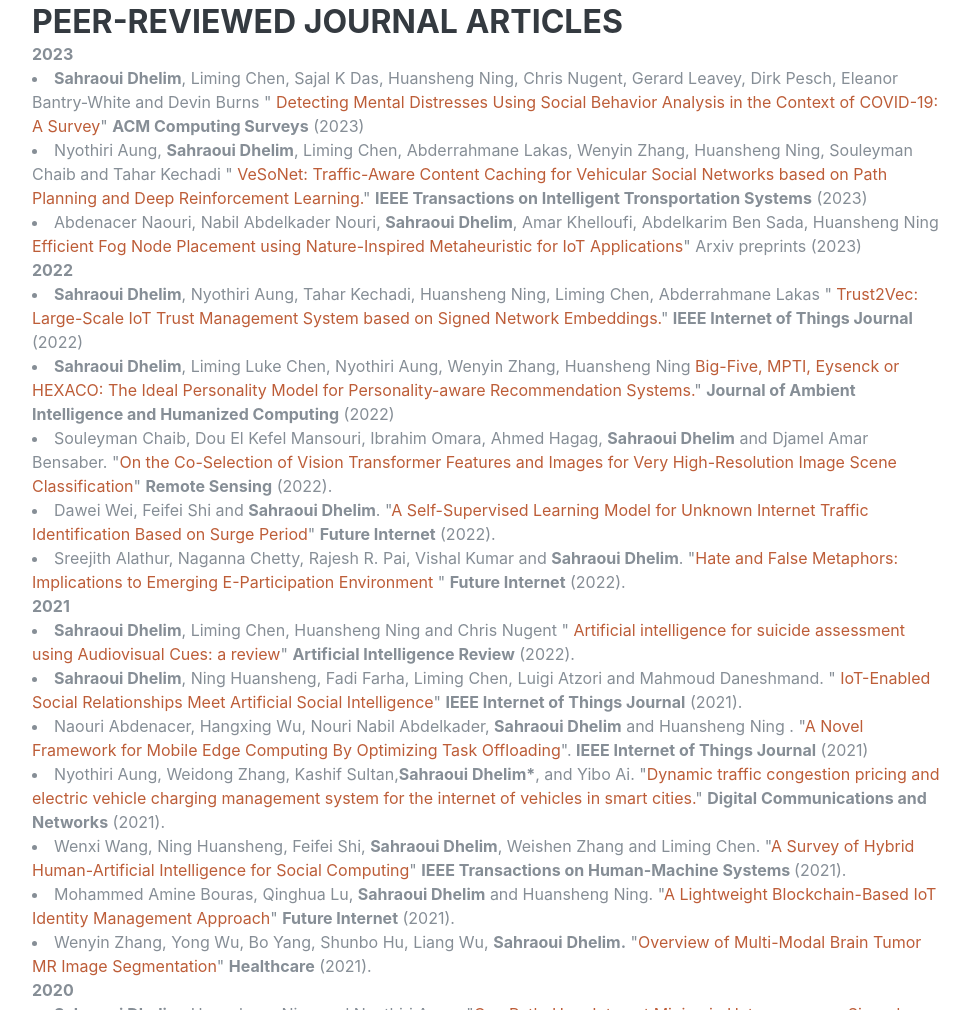
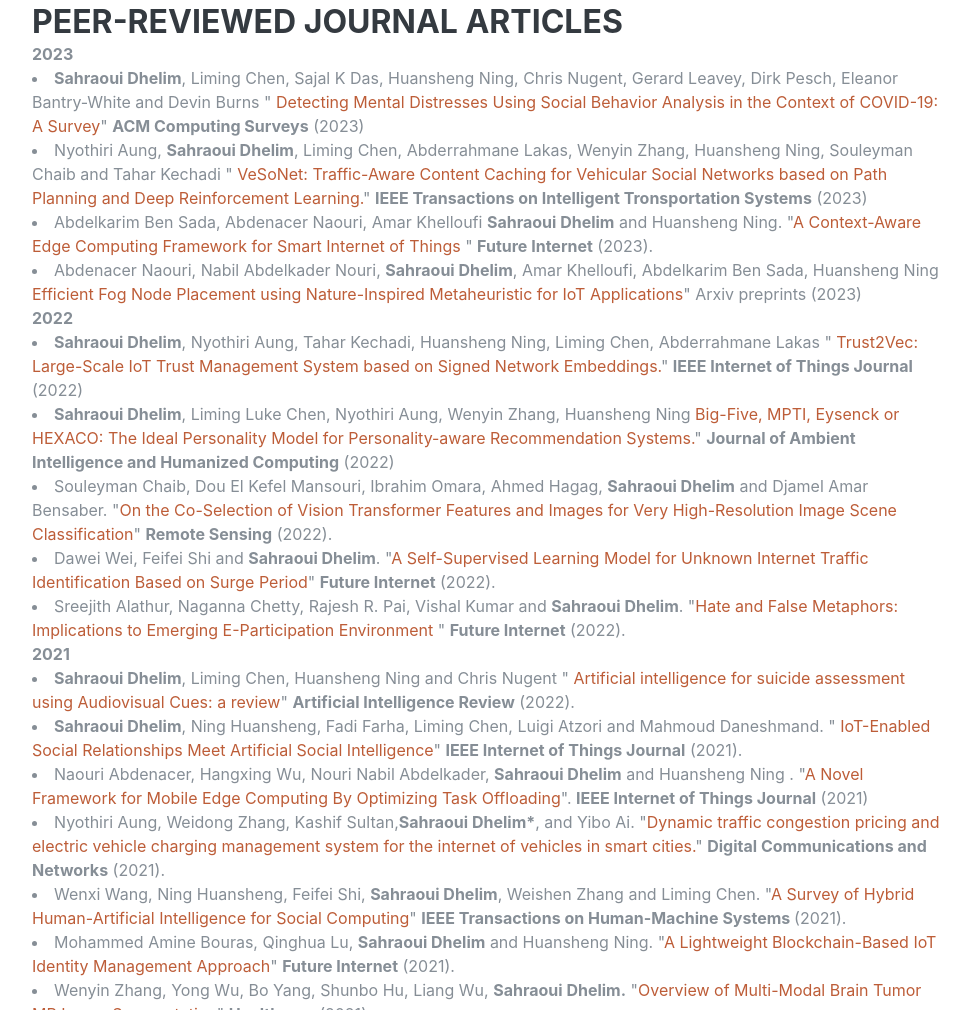
Before and after one commit to sahraoui17/profile, a website with bundled scripts: page index.html in a window 1280 px wide. Shown: the part 3363-4373 px from the top of the page, without its empty margins (288-1258 px from the left). Built offline with nearby package versions, Linux system fonts and the light colour scheme; some icons are missing; a web font is replaced by a local one.

Commit message:
added karim paper

```diff
--- a/index.html
+++ b/index.html
@@ -277,9 +277,6 @@
           <div class="resume-content">
             <h3 class="mb-0">Peer-Reviewed Journal Articles</h3>
 
-
-
-
            <i class="fa-li fa fa-check-square"></i><strong>2023</strong>
 
            <li><i class="fa-li fa fa-check"></i>
@@ -293,6 +290,12 @@
               "<a href="https://ieeexplore.ieee.org/abstract/document/10070376" target="_blank">
               VeSoNet: Traffic-Aware Content Caching for Vehicular Social Networks based on Path Planning and Deep Reinforcement Learning.</a>"
               <strong>IEEE Transactions on Intelligent Tronsportation Systems</strong> (2023)</li>
+
+
+              <li>
+                <i class="fa-li fa fa-check"></i>
+                Abdelkarim Ben Sada, Abdenacer Naouri, Amar Khelloufi <strong>Sahraoui Dhelim</strong> and Huansheng Ning. "<a href="https://www.mdpi.com/1999-5903/15/5/154" target="_blank">A Context-Aware Edge Computing Framework for Smart Internet of Things </a>" <strong> Future Internet</strong> (2023).
+            </li>
 
               <li><i class="fa-li fa fa-check"></i>
                 Abdenacer Naouri, Nabil Abdelkader Nouri, <strong>Sahraoui Dhelim</strong>, Amar Khelloufi, Abdelkarim Ben Sada, Huansheng Ning
@@ -443,9 +446,6 @@
         </div>
 
 
-
-
-
       <div class="resume-content">
 
         <h3 class="mb-0">Preprints</h3>
@@ -474,7 +474,6 @@
       <h3 class="mb-0">Conference Papers</h3>
       <div class="resume-item d-flex flex-column flex-md-row justify-content-between mb-5">
       <ul class="fa-ul mb-0">
-
 
         <li>
           <i class="fa-li fa fa-check"></i>
```
